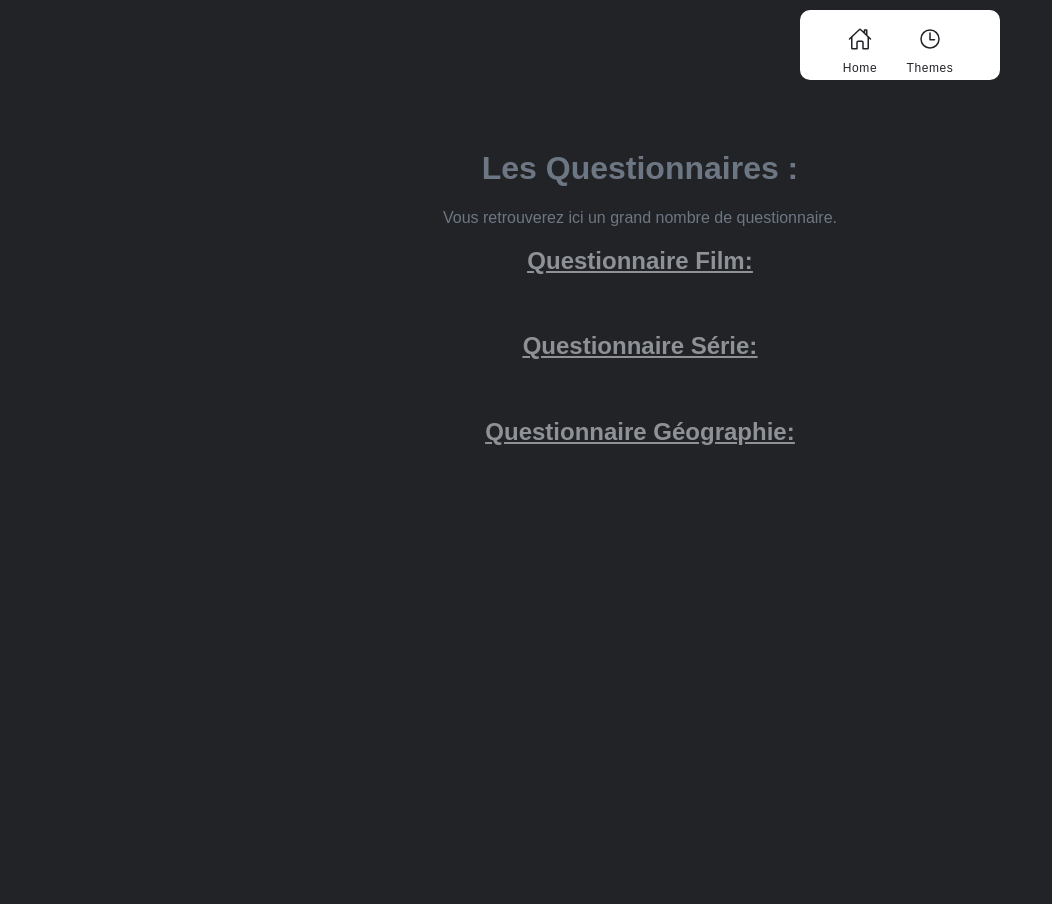
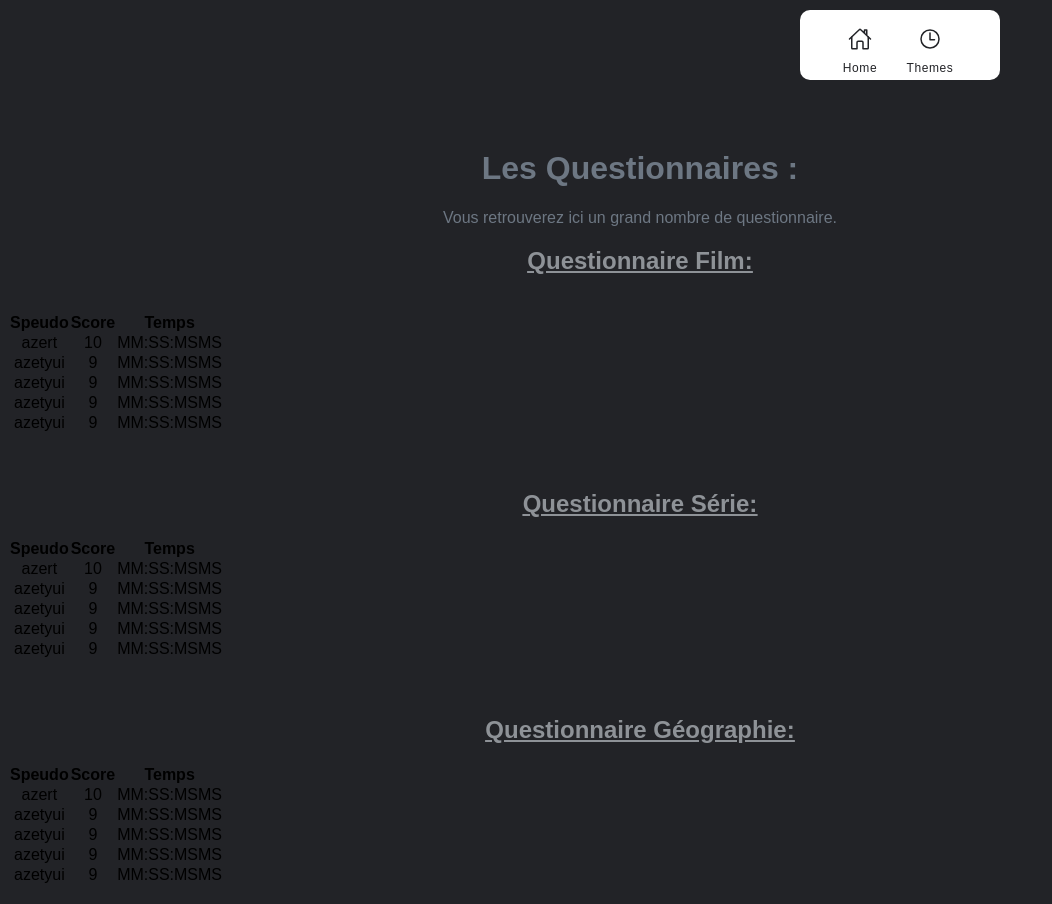
Before and after one commit to Godlonx/PageQuestionnaireNsi, a Flask app: page /questionnaire in a window 1280 px wide. Shown: the whole page, without its empty margins (0-1052 px from the left). Before the commit the page ends 445 px from the top, so only its background shows below. Run offline with Flask 2, Linux system fonts and the light colour scheme.

Commit message:
P'tit update pour les pages

```diff
--- a/static/script.js
+++ b/static/script.js
@@ -8,22 +8,17 @@ const list = document.querySelectorAll('.list');
         item.addEventListener('click', activeLink))
 
 
-let time;
-let fin;
-let temps;
-let min;
-let sec;
-let msec;
+let time_deb; /* Temps au début du questionnaire (en ms)*/
+let time_fin; /* Durée totale du questionnaire (en ms)*/
+
 
 function debut_timer(){
-    time = Date.now();
+    time_deb = Date.now();
 }
 
+
+
 function fin_timer(){
-    min = String(~~((~~((Date.now() - time)/1000))/60))
-    sec = String(~~((Date.now() - time)/1000)%60)
-    msec = String((Date.now() - time)%1000)
-    fin = min+","+sec+","+msec
-
-    console.log(fin)
+    time_fin = Date.now() - time_deb
+    document.getElementById("test").setAttribute("value",time_fin);
 }
--- a/templates/questionnaires.html
+++ b/templates/questionnaires.html
@@ -5,7 +5,107 @@
     <p>Vous retrouverez ici un grand nombre de questionnaire.</p>
     <h2 class="QR1"><a href='/question1'>Questionnaire Film:</a></h2>
     <br>
+    <table class="tableau">
+        <tr>
+          <th> Speudo </th>
+          <th> Score </th>
+          <th> Temps </th>
+        </tr>
+        <tr>
+          <td> azert </td>
+          <td> 10 </td>
+          <td>  MM:SS:MSMS </td>
+        </tr>
+        <tr>
+          <td> azetyui </td>
+          <td> 9 </td>
+          <td>  MM:SS:MSMS</td>
+        </tr>
+        <tr>
+          <td> azetyui </td>
+          <td> 9 </td>
+          <td>  MM:SS:MSMS</td>
+        </tr>
+        <tr>
+          <td> azetyui </td>
+          <td> 9 </td>
+          <td>  MM:SS:MSMS</td>
+        </tr>
+        <tr>
+          <td> azetyui </td>
+          <td> 9 </td>
+          <td>  MM:SS:MSMS</td>
+        </tr>
+      </table>
+      <br>
+      <br>
     <h2 class="QR2"><a href='/question2'>Questionnaire Série:</a></h2>
+    <table class="tableau">
+        <tr>
+          <th> Speudo </th>
+          <th> Score </th>
+          <th> Temps </th>
+        </tr>
+        <tr>
+          <td> azert </td>
+          <td> 10 </td>
+          <td>  MM:SS:MSMS </td>
+        </tr>
+        <tr>
+          <td> azetyui </td>
+          <td> 9 </td>
+          <td>  MM:SS:MSMS</td>
+        </tr>
+        <tr>
+          <td> azetyui </td>
+          <td> 9 </td>
+          <td>  MM:SS:MSMS</td>
+        </tr>
+        <tr>
+          <td> azetyui </td>
+          <td> 9 </td>
+          <td>  MM:SS:MSMS</td>
+        </tr>
+        <tr>
+          <td> azetyui </td>
+          <td> 9 </td>
+          <td>  MM:SS:MSMS</td>
+        </tr>
+      </table>
+    <br>
     <br>
     <h2 class="QR3"><a href='/question3'>Questionnaire Géographie:</a></h2>
+    <table class="tableau">
+        <tr>
+          <th> Speudo </th>
+          <th> Score </th>
+          <th> Temps </th>
+        </tr>
+        <tr>
+          <td> azert </td>
+          <td> 10 </td>
+          <td>  MM:SS:MSMS </td>
+        </tr>
+        <tr>
+          <td> azetyui </td>
+          <td> 9 </td>
+          <td>  MM:SS:MSMS</td>
+        </tr>
+        <tr>
+          <td> azetyui </td>
+          <td> 9 </td>
+          <td>  MM:SS:MSMS</td>
+        </tr>
+        <tr>
+          <td> azetyui </td>
+          <td> 9 </td>
+          <td>  MM:SS:MSMS</td>
+        </tr>
+        <tr>
+          <td> azetyui </td>
+          <td> 9 </td>
+          <td>  MM:SS:MSMS</td>
+        </tr>
+      </table>
+      <br>
 {% endblock contenu %}
```
Also changed, not shown: templates/question1.html (+6 -4 lines), templates/question2.html (+5 -3 lines), templates/question3.html (+6 -4 lines).
